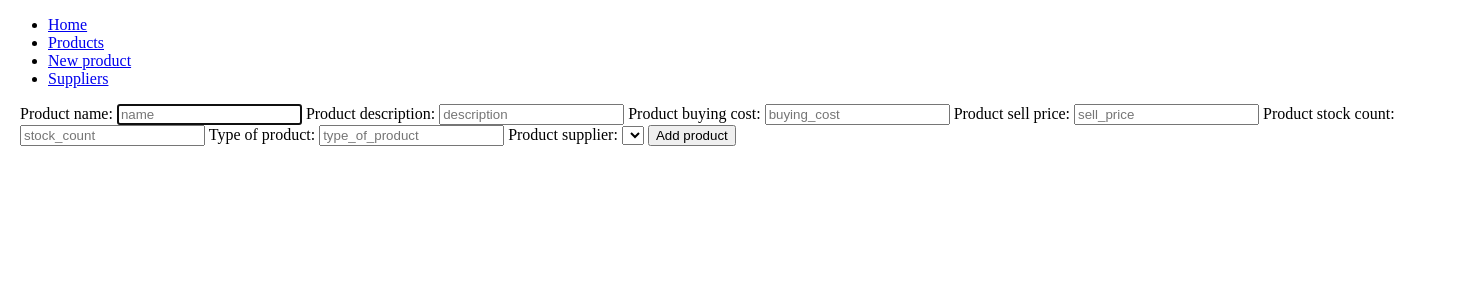
After one commit to AS-Brown/Project_one, a Flask app: page /products/new in a window 1480 px wide. The commit adds this page. Shown: the top 300 px of the page. Run offline with Flask 2, Linux system fonts and the light colour scheme; data that the repository does not hold is empty.

Commit message:
Can create new product through website

```diff
--- a/controllers/product_controller.py
+++ b/controllers/product_controller.py
@@ -1,6 +1,7 @@
 from flask import Flask, render_template, request, redirect, Blueprint
 from models.product import Product
 import repositories.product_repository as product_repository
+import repositories.supplier_repository as supplier_repository
 
 product_blueprint = Blueprint("products", __name__)
 
@@ -8,3 +9,22 @@ product_blueprint = Blueprint("products", __name__)
 def products():
     products = product_repository.select_all_products()
     return render_template("/products/index.html", products = products)
+
+@product_blueprint.route('/products/new', methods = ['GET'])
+def new_product():
+    suppliers = supplier_repository.select_all_suppliers()
+    return render_template("products/new.html", suppliers = suppliers)
+
+@product_blueprint.route('/products', methods=['POST'])
+def create_product():
+    name = request.form['name']
+    description = request.form['description']
+    buying_cost = request.form['buying_cost']
+    sell_price = request.form['sell_price']
+    stock_count = request.form['stock_count']
+    type_of_product = request.form['type_of_product']
+    supplier_id = request.form['supplier_id']
+    supplier=supplier_repository.select_supplier(supplier_id)
+    product=Product(name, description, buying_cost, sell_price, stock_count, type_of_product, supplier, id)
+    product_repository.save_product(product)
+    return redirect('/products')
--- a/templates/base.html
+++ b/templates/base.html
@@ -14,14 +14,17 @@
             <ul id="nav_bar">
                 <li><a href="/">Home</a></li>
                 <li><a href="/products">Products</a></li>
+                <li><a href="/products/new">New product</a></li>
                 <li><a href="/suppliers">Suppliers</a></li>
             </ul>
         </nav>
   </header>
+
   <div class="container">
     {% block content %}
     {% endblock %}
   </div>
+
 </body>
 
 </html>
--- /dev/null
+++ b/templates/products/new.html
@@ -0,0 +1,36 @@
+{% extends "base.html" %}
+
+{% block content %}
+
+<div>
+    <form action="/products" method="POST">
+        <label for="name">Product name: </label>
+        <input type="text" id="name" name="name" placeholder="name" required autofocus>
+
+        <label for="description">Product description: </label>
+        <input type="text" id="description" name="description" placeholder="description" required>
+
+        <label for="buying_cost">Product buying cost: </label>
+        <input type="number" id="buying_cost" name="buying_cost" placeholder="buying_cost" required>
+
+        <label for="sell_price">Product sell price: </label>
+        <input type="number" id="sell_price" name="sell_price" placeholder="sell_price" required>
+
+        <label for="stock_count">Product stock count: </label>
+        <input type="number" id="stock_count" name="stock_count" placeholder="stock_count" required>
+
+        <label for="type_of_product">Type of product: </label>
+        <input type="text" id="type_of_product" name="type_of_product" placeholder="type_of_product" required>
+
+        <label for="supplier">Product supplier: </label>
+        <select id="supplier" name="supplier_id">
+            {% for supplier in suppliers  %}
+                <option value="{{ supplier.id }}">{{ supplier.name }}</option>
+            {% endfor %}
+        </select>
+
+        <button type="submit">Add product</button>
+    </form>
+</div>
+
+{% endblock %}
```
